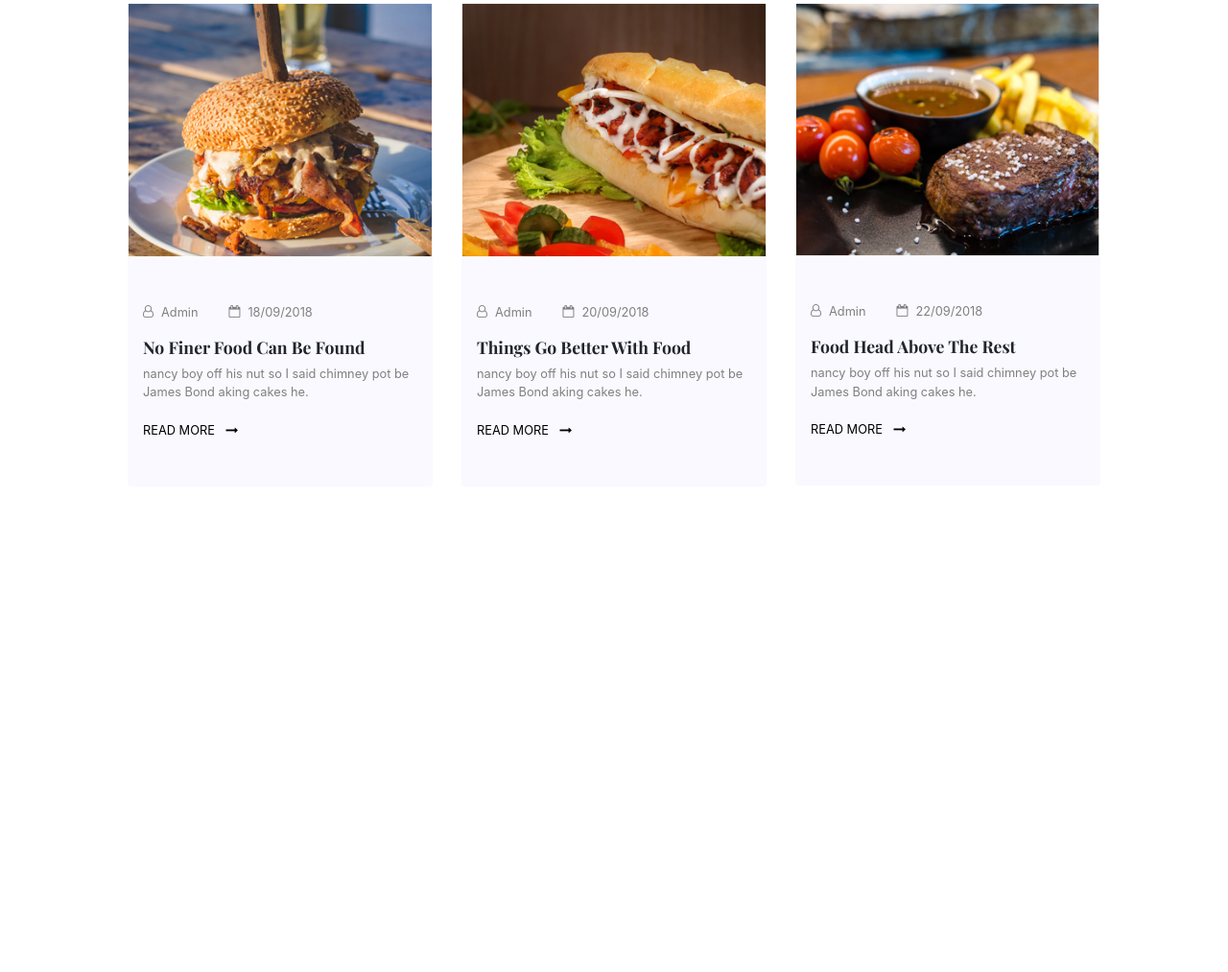
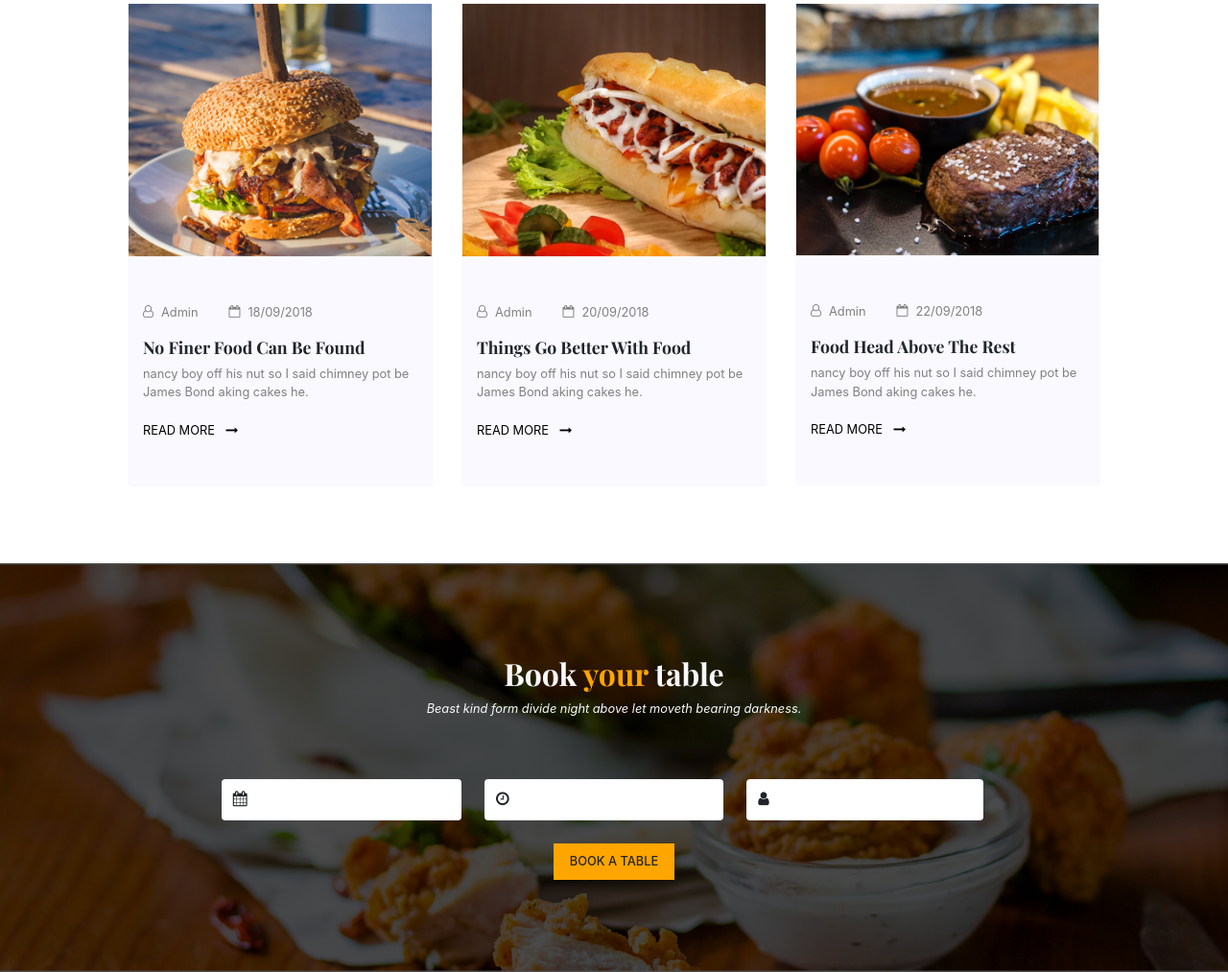
Before and after one commit to Kunai67/foodfun, a website: page index.html in a window 1280 px wide. Shown: the part 4974-5987 px from the top of the page at 96% size. Before the commit the page ends 5561 px from the top, so only its background shows below. Drawn offline with nearby package versions, Linux system fonts and the light colour scheme.

Commit message:
Booking Section Done

```diff
--- a/index.html
+++ b/index.html
@@ -10,6 +10,7 @@
     <link rel="stylesheet" href="node_modules/font-awesome/css/font-awesome.min.css">
     <link rel="stylesheet" href="node_modules/owl.carousel/dist/assets/owl.carousel.min.css">
     <link rel="stylesheet" href="node_modules/owl.carousel/dist/assets/owl.theme.default.min.css">
+    <link rel="stylesheet" href="node_modules/jquery-datetimepicker/build/jquery.datetimepicker.min.css">
     <link rel="stylesheet" href="style.css">
 </head>
 
@@ -333,9 +334,10 @@
                                 </div>
                             </div>
                             <h5 class="secondary-font font-weight-bold">No Finer Food Can Be Found</h5>
-                            <p class="p-desc">nancy boy off his nut so I said chimney pot be James Bond aking cakes he.</p>
+                            <p class="p-desc">nancy boy off his nut so I said chimney pot be James Bond aking cakes he.
+                            </p>
                             <a href="#" class="blog__link">READ MORE <i
-                                class="blog__arrow fa fa-long-arrow-right"></i></a>
+                                    class="blog__arrow fa fa-long-arrow-right"></i></a>
                         </div>
                     </div>
                 </div>
@@ -354,9 +356,10 @@
                                 </div>
                             </div>
                             <h5 class="secondary-font font-weight-bold">Things Go Better With Food</h5>
-                            <p class="p-desc">nancy boy off his nut so I said chimney pot be James Bond aking cakes he.</p>
+                            <p class="p-desc">nancy boy off his nut so I said chimney pot be James Bond aking cakes he.
+                            </p>
                             <a href="#" class="blog__link">READ MORE <i
-                                class="blog__arrow fa fa-long-arrow-right"></i></a>
+                                    class="blog__arrow fa fa-long-arrow-right"></i></a>
                         </div>
                     </div>
                 </div>
@@ -375,9 +378,10 @@
                                 </div>
                             </div>
                             <h5 class="secondary-font font-weight-bold">Food Head Above The Rest</h5>
-                            <p class="p-desc">nancy boy off his nut so I said chimney pot be James Bond aking cakes he.</p>
+                            <p class="p-desc">nancy boy off his nut so I said chimney pot be James Bond aking cakes he.
+                            </p>
                             <a href="#" class="blog__link">READ MORE <i
-                                class="blog__arrow fa fa-long-arrow-right"></i></a>
+                                    class="blog__arrow fa fa-long-arrow-right"></i></a>
                         </div>
                     </div>
                 </div>
@@ -385,10 +389,39 @@
         </div>
     </section>
 
+    <section class="booking">
+        <div class="container py-5 text-center">
+            <div class="booking__desc text-center mb-5 text-light">
+                <h2 class="secondary-font font-weight-bold booking__heading">Book <span class="pr-highlight">your</span>
+                    table</h2>
+                <p class="p-desc font-italic text-light">Beast kind form divide night above let moveth bearing darkness.
+                </p>
+            </div>
+            <form action="" class="booking__form">
+                <div class="booking__flexbox d-flex justify-content-center">
+                    <div class="booking__input rounded">
+                        <i class="fa fa-calendar"></i>
+                        <input type="text" id="booking__date">
+                    </div>
+                    <div class="booking__input rounded">
+                        <i class="fa fa-clock-o"></i>
+                        <input type="text" id="booking__time">
+                    </div>
+                    <div class="booking__input rounded">
+                        <i class="fa fa-user"></i>
+                        <input type="text">
+                    </div>
+                </div>
+                <button type="submit" class="btn btn-main-alt rounded-0 mt-4">Book A Table</button>
+            </form>
+        </div>
+    </section>
+
     <script src="node_modules/jquery/dist/jquery.min.js"></script>
     <script src="node_modules/popper.js/dist/popper.min.js"></script>
     <script src="node_modules/bootstrap/dist/js/bootstrap.min.js"></script>
     <script src="node_modules/owl.carousel/dist/owl.carousel.min.js"></script>
+    <script src="node_modules/jquery-datetimepicker/build/jquery.datetimepicker.full.min.js"></script>
     <script src="index.js"></script>
 </body>
 
--- a/index.js
+++ b/index.js
@@ -20,3 +20,13 @@ $(document).ready(function () {
         },
     });
 });
+
+$("#booking__date").datetimepicker({
+    timepicker: false,
+    format: 'M-d-Y',
+});
+
+$("#booking__time").datetimepicker({
+    datepicker: false,
+    format: 'H:i',
+});
--- a/style.css
+++ b/style.css
@@ -335,8 +335,41 @@ nav {
 
 /* End of Blog Styles */
 
+/* Booking Styles */
+
+.booking {
+    background-image: linear-gradient(rgba(0,0,0,0.7), rgba(0,0,0,0.7)), url('img/table-bg.jpg');
+    background-size: cover;
+    padding: 3rem 0;
+}
+
+.booking__input {
+    background-color: #ffffff;
+    margin-right: 1.5rem;
+    padding: .5rem;
+    margin-top: 1rem;
+}
+
+.booking__input input {
+    border: none;
+    padding: .25rem;
+    font-size: .8rem;
+}
+
+.booking__input i {
+    margin: 0 .25rem;
+}
+
+.booking__input input:focus {
+    border: none;
+    outline: none;
+}
+
+
+/* End of Booking Styles */
+
 /* MEDIA QUERIES */
-@media screen and (min-width: 0px) and (max-width: 990px) {
+@media screen and (max-width: 990px) {
     .testimonials img {
         width: 5rem !important;
         margin: 0 auto 1rem auto;
@@ -344,6 +377,19 @@ nav {
 
     .testimonials__box .row {
         text-align: center;
+    }
+}
+
+@media screen and (max-width: 767px) {
+    .booking__flexbox {
+        /* flex-direction: column; */
+        flex-flow: row wrap;
+        padding: 0 5%;
+    }
+
+    .booking__input {
+        text-align: left;
+        margin-left: 1.5rem;
     }
 }
 
```
